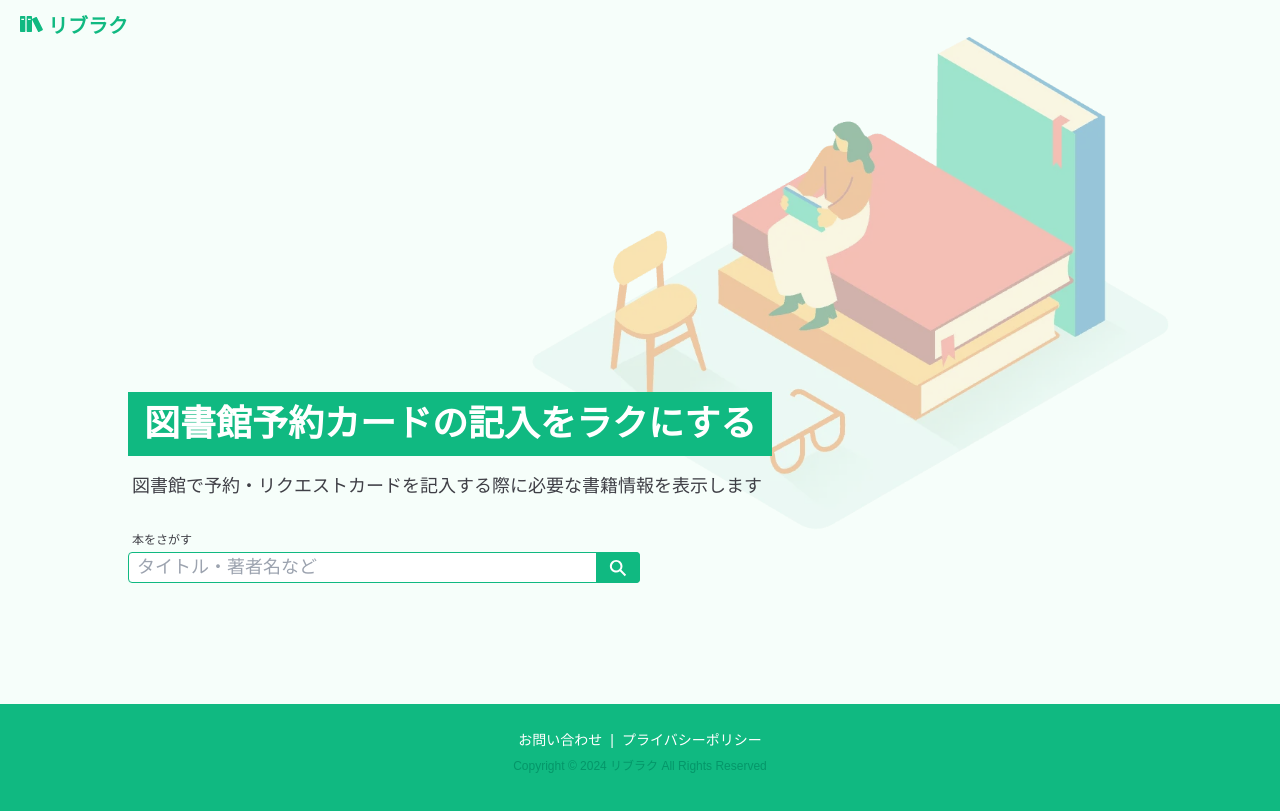
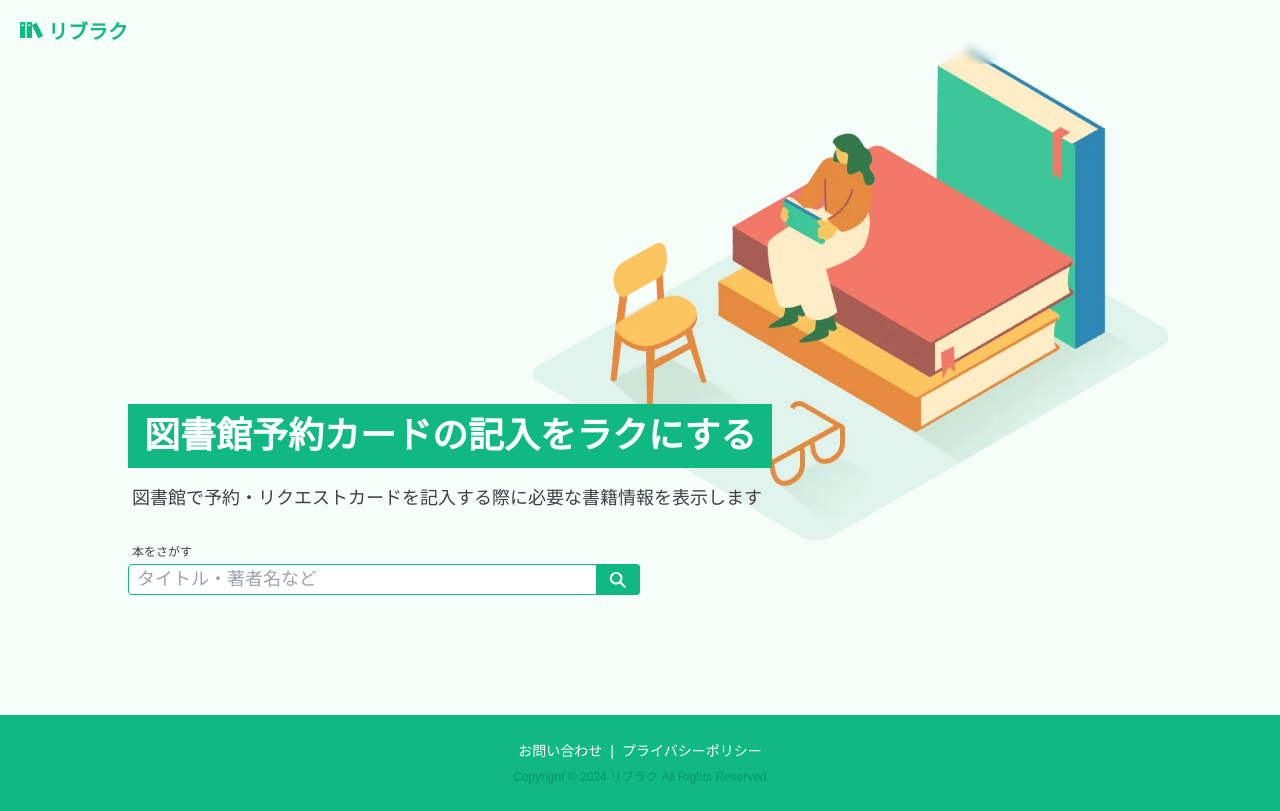
Before and after one commit to kagomen/libraku, a React (Vite) app: page / in a window 1280 px wide. Built offline with nearby package versions, Linux system fonts and the light colour scheme; a web font is replaced by a local one.

Commit message:
ヘッダーの修正

```diff
--- a/src/App.jsx
+++ b/src/App.jsx
@@ -9,7 +9,7 @@ import ContactPage from './pages/ContactPage'
 
 export default function App() {
   return (
-    <div className="relative min-h-screen bg-emerald-25 pb-[96px] text-zinc-700">
+    <div className="relative min-h-screen bg-emerald-25 pt-[64px] pb-[96px] text-zinc-700">
       <Header />
       <Routes>
         <Route path="/" element={<TopPage />} />
--- a/src/components/Header.jsx
+++ b/src/components/Header.jsx
@@ -1,21 +1,17 @@
 import { ImBooks } from 'react-icons/im'
-import { useNavigate } from 'react-router-dom'
+import { Link } from "react-router-dom"
 
 export default function Header() {
-  const nav = useNavigate()
   return (
-    <div className="">
-      <div
-        onClick={() => {
-          nav('/')
-        }}
-        className="flex w-fit cursor-pointer py-3 text-xl font-bold text-emerald-500"
+    <div className="fixed left-0 top-0 z-10 w-full flex text-emerald-500 justify-between items-center h-[64px] px-5 py-4 backdrop-blur-sm">
+      <Link to={'/'}
+        className="flex w-fit gap-1 cursor-pointer text-xl font-bold"
       >
-        <div className="pl-5 pr-1 text-2xl">
+        <div className="text-2xl">
           <ImBooks />
         </div>
         <p>リブラク</p>
-      </div>
+      </Link>
     </div>
   )
 }
--- a/src/pages/TopPage.jsx
+++ b/src/pages/TopPage.jsx
@@ -17,7 +17,7 @@ export default function TopPage() {
 
   return (
     <div className="mx-auto sm:mb-[120px] px-3 w-full sm:px-[24px] md:px-0 md:max-w-[80%] relative overflow-hidden md:overflow-visible">
-      <img src={src} className="absolute sm:w-[90%] md:w-[80%] lg:w-[70%] xl:w-[65%] -top-[8px] md:top-0 xl:-top-[40px] -right-[32px] opacity-40 z-0" />
+      <img src={src} className="absolute sm:w-[90%] md:w-[80%] lg:w-[70%] xl:w-[65%] -top-[8px] md:top-0 xl:-top-[40px] -right-[32px] opacity-85 z-0" />
       <div className='relative z-10 pt-[260px] sm:pt-[340px]'>
         <h2 className="text-emerald-500 w-fit sm:px-3 sm:py-2 lg:px-4 lg:py-3 text-2xl sm:text-3xl lg:text-4xl font-semibold sm:bg-emerald-500 sm:text-white">図書館予約カードの記入をラクにする</h2>
         <p className="mb-8 mt-2 sm:mt-4 px-1 lg:text-lg">図書館で予約・リクエストカードを記入する際に必要な書籍情報を表示します</p>
```
